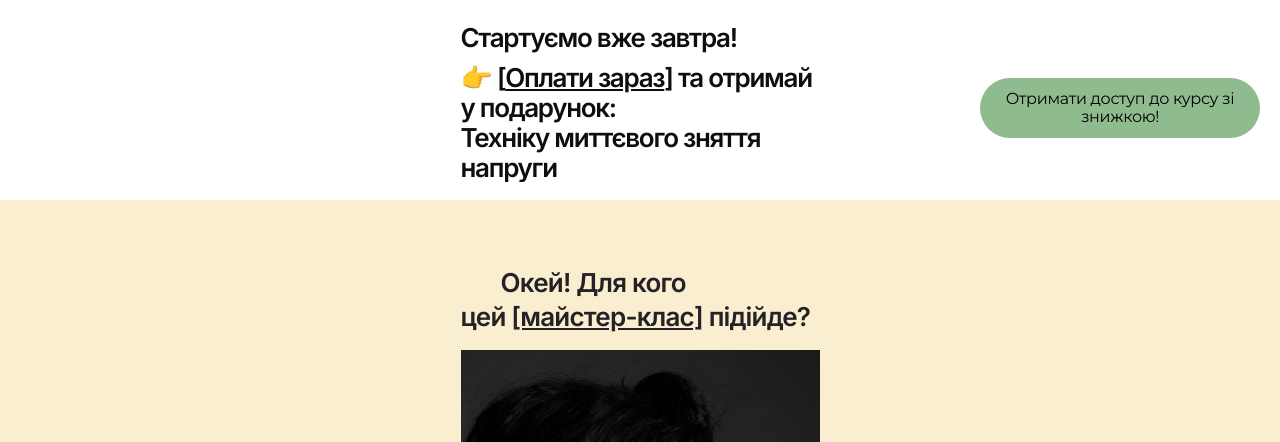
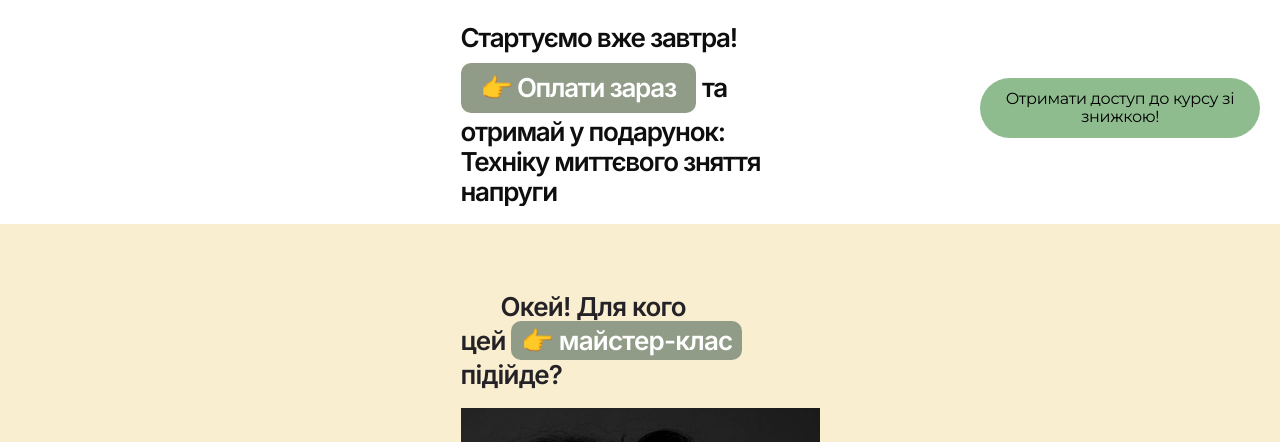
Before and after one commit to IhorMuliar/viktory-kinesio-landing, a Next.js app: page /emotion-balance in a window 1280 px wide. Shown: the part 642-1084 px from the top of the page. Built offline with nearby package versions, Linux system fonts and the light colour scheme; a web font is replaced by a local one.

Commit message:
Minor fix

```diff
--- a/app/emotion-balance/emotion-balance.module.css
+++ b/app/emotion-balance/emotion-balance.module.css
@@ -129,6 +129,13 @@
   display: inline-block;
   margin-top: 10px;
   transition: all .3s ease;
+  background: #909c87;
+  color: #fff;
+  padding: 10px 20px;
+  border-radius: 10px;
+  text-decoration: none;
+  margin-right: 6px;
+  margin-bottom: 4px;
 }
 
 .hero_action_text a:hover {
@@ -159,6 +166,14 @@
 .course_target_title span {
   display: block;
   padding-left: 40px;
+}
+
+.course_target_title a {
+  background: #909c87;
+  color: #fff;
+  padding: 4px 10px;
+  border-radius: 10px;
+  text-decoration: none;
 }
 
 .course_target_image {
--- a/app/emotion-balance/page.jsx
+++ b/app/emotion-balance/page.jsx
@@ -64,11 +64,10 @@ const EmotionBalance = () => {
           <div className={styles.hero_action}>
             <p className={styles.hero_action_text}>Стартуємо вже завтра!</p>
             <p className={styles.hero_action_text}>
-              👉 [
               <Link href="https://secure.wayforpay.com/payment/emotion-balance" target="_blank">
-                Оплати зараз
+                👉 Оплати зараз
               </Link>
-              ] та отримай у подарунок:
+              та отримай у подарунок:
             </p>
             <p className={styles.hero_action_text}>Техніку миттєвого зняття напруги</p>
           </div>
@@ -77,7 +76,11 @@ const EmotionBalance = () => {
       <section className={`${styles.course_target} ${inter.className}`}>
         <div className={`${styles.course_target_container} ${styles.container}`}>
           <h2 className={styles.course_target_title}>
-            <span>Окей! Для кого</span> цей <Link href="#">[майстер-клас]</Link> підійде?
+            <span>Окей! Для кого</span> цей{' '}
+            <Link href="https://secure.wayforpay.com/payment/emotion-balance" target="_blank">
+              👉 майстер-клас
+            </Link>{' '}
+            підійде?
           </h2>
           <div className={styles.course_target_image}>
             <p className={styles.course_target_image_subtext}>
@@ -579,7 +582,7 @@ const EmotionBalance = () => {
           </div>
         </div>
       </section>
-      <Link className={styles.cta} href="#order">
+      <Link className={styles.cta} href="https://secure.wayforpay.com/payment/emotion-balance">
         Отримати доступ до курсу зі знижкою!
       </Link>
       <footer className={`${styles.footer} ${inter.className}`}>
--- a/app/vibrations/vibrations.module.css
+++ b/app/vibrations/vibrations.module.css
@@ -121,6 +121,12 @@
   display: inline-block;
   margin-top: 10px;
   transition: all .3s ease;
+  background: #909c87;
+  color: #fff;
+  padding: 10px 20px;
+  border-radius: 10px;
+  text-decoration: none;
+  margin-right: 6px;
 }
 
 .hero_action_text a:hover {
@@ -151,6 +157,14 @@
 .course_target_title span {
   display: block;
   padding-left: 40px;
+}
+
+.course_target_title a {
+  background: #909c87;
+  color: #fff;
+  padding: 4px 10px;
+  border-radius: 10px;
+  text-decoration: none;
 }
 
 .course_target_image {
```
Also changed, not shown: app/vibrations/page.jsx (+8 -5 lines).
